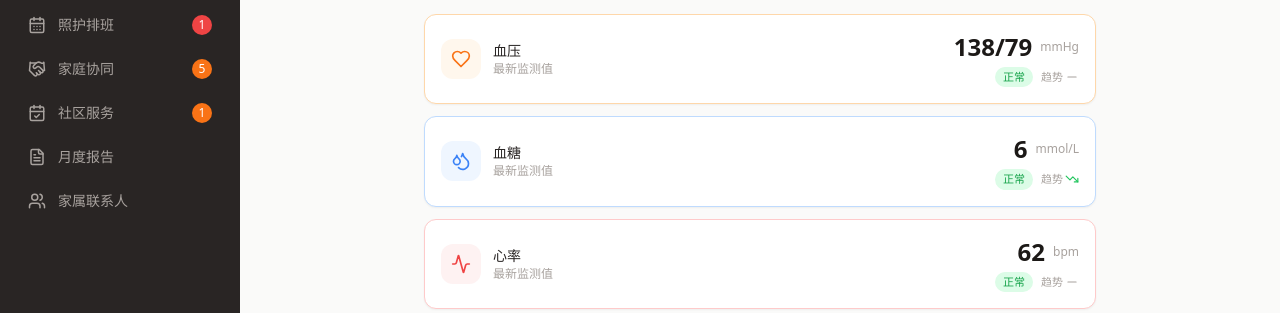
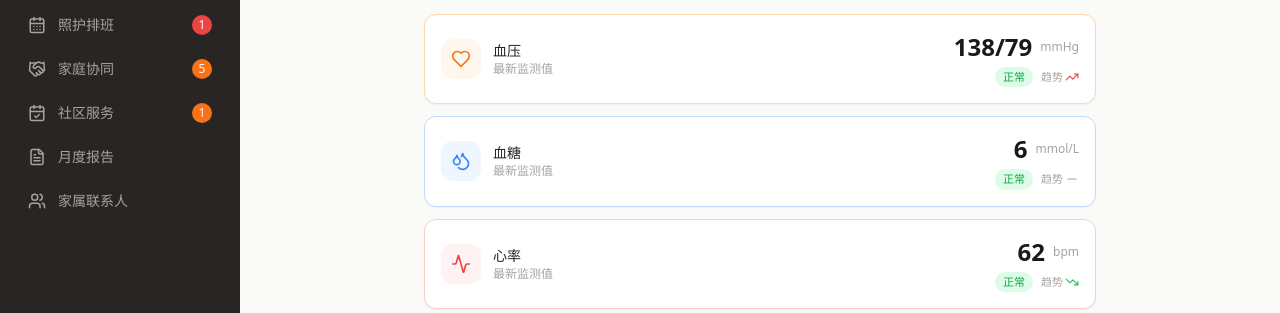
Before and after one commit to nineteen1026-pixel/lyt-2, a React (Vite) app: page /chronic-follow-up in a window 1280 px wide. Shown: the part 396-709 px from the top of the page. Built offline with nearby package versions, Linux system fonts and the light colour scheme.

Commit message:
.3981746827702544:fe393aef83332bf92217c84e2666623c_6a27c0022720ec2cc96d1efa.6a27c40a2720ec2cc96d1f6c.6a27c40ac66eb78830eafd2d:Trae CN.T(2026/6/9 15:43:06)

```diff
--- a/src/pages/ChronicFollowUp.tsx
+++ b/src/pages/ChronicFollowUp.tsx
@@ -105,11 +105,13 @@ const statusLabelMap: Record<string, { label: string; cls: string }> = {
   low: { label: '偏低', cls: 'bg-blue-100 text-blue-500' },
 }
 
-function getTrend(records: { value: number; date: string }[], count = 7): 'up' | 'down' | 'stable' {
-  const recent = records.slice(0, count)
+function getTrend(records: { value: number; date: string }[]): 'up' | 'down' | 'stable' {
+  const sorted = [...records].sort((a, b) => a.date.localeCompare(b.date))
+  const recent = sorted.slice(-14)
   if (recent.length < 3) return 'stable'
-  const firstHalf = recent.slice(0, Math.floor(recent.length / 2))
-  const secondHalf = recent.slice(Math.floor(recent.length / 2))
+  const half = Math.floor(recent.length / 2)
+  const firstHalf = recent.slice(0, half)
+  const secondHalf = recent.slice(half)
   const avgFirst = firstHalf.reduce((s, r) => s + r.value, 0) / firstHalf.length
   const avgSecond = secondHalf.reduce((s, r) => s + r.value, 0) / secondHalf.length
   const diff = avgSecond - avgFirst
@@ -177,8 +179,7 @@ export default function ChronicFollowUp() {
     for (const metric of chronicMetrics) {
       const records = healthRecords
         .filter(r => r.type === metric.type)
-        .sort((a, b) => `${b.date}${b.time}`.localeCompare(`${a.date}${a.time}`))
-        .slice(0, 14)
+        .map(r => ({ value: metric.type === 'bloodPressure' ? (r.systolic ?? r.value) : r.value, date: r.date }))
       result[metric.type] = getTrend(records)
     }
     return result
@@ -212,13 +213,16 @@ export default function ChronicFollowUp() {
   }, [followUpAppointments])
 
   const nextFollowUpDate = useMemo(() => {
-    const dates = chronicRecords
+    const today = new Date().toISOString().split('T')[0]
+    const appointmentDates = upcomingAppointments.map(a => a.scheduledDate)
+    const recordDates = chronicRecords
       .map(r => r.nextFollowUpDate)
-      .filter((d): d is string => !!d)
+      .filter((d): d is string => !!d && d >= today)
+    const allDates = [...appointmentDates, ...recordDates]
+      .filter(d => d >= today)
       .sort()
-      .reverse()
-    return dates[0] || null
-  }, [chronicRecords])
+    return allDates[0] || null
+  }, [chronicRecords, upcomingAppointments])
 
   const flowStatus = useMemo(() => {
     const hasActiveSuggestions = doctorSuggestions.some(s => s.isActive)
@@ -408,27 +412,37 @@ export default function ChronicFollowUp() {
               <ArrowRight size={16} className="text-warm-300" />
             </Link>
 
-            {nextFollowUpDate && (
-              <div className="rounded-xl bg-care-50 border border-care-200 p-4 animate-slide-up" style={{ animationDelay: '260ms' }}>
+            {nextFollowUpDate && (() => {
+              const today = new Date()
+              const target = new Date(nextFollowUpDate)
+              const daysLeft = Math.ceil((target.getTime() - today.getTime()) / (1000 * 60 * 60 * 24))
+              const hasScheduledAppointment = upcomingAppointments.some(a => a.scheduledDate === nextFollowUpDate)
+              const isUrgent = daysLeft >= 0 && daysLeft <= 3
+              return (
+                <div className={`rounded-xl border p-4 animate-slide-up ${isUrgent ? 'bg-red-50 border-red-200' : 'bg-care-50 border-care-200'}`} style={{ animationDelay: '260ms' }}>
                   <div className="flex items-center gap-2 mb-2">
-                  <CalendarClock size={16} className="text-care-600" />
-                  <span className="text-sm font-semibold text-care-700">下次复诊提醒</span>
+                    <CalendarClock size={16} className={isUrgent ? 'text-red-600' : 'text-care-600'} />
+                    <span className={`text-sm font-semibold ${isUrgent ? 'text-red-700' : 'text-care-700'}`}>下次复诊提醒</span>
+                    {isUrgent && (
+                      <span className="text-[11px] font-medium px-2 py-0.5 rounded-full bg-red-100 text-red-600">即将就诊</span>
+                    )}
                   </div>
-                <p className="text-lg font-bold text-care-800">{nextFollowUpDate}</p>
-                <p className="text-xs text-care-600 mt-1">
-                  {upcomingAppointments.length > 0
-                    ? `已预约${upcomingAppointments.length}次待就诊，请按时前往`
-                    : '请及时预约复诊'}
+                  <p className={`text-lg font-bold ${isUrgent ? 'text-red-800' : 'text-care-800'}`}>{nextFollowUpDate}</p>
+                  <p className={`text-xs mt-1 ${isUrgent ? 'text-red-600' : 'text-care-600'}`}>
+                    {daysLeft >= 0
+                      ? `距就诊还有${daysLeft}天${hasScheduledAppointment ? '，已预约请按时前往' : '，请尽快确认预约'}`
+                      : '复诊日期已过，请尽快联系医生'}
                   </p>
                   <button
                     onClick={() => setActiveTab('upcoming')}
-                  className="mt-2 inline-flex items-center gap-1 text-xs font-medium text-care-600 hover:text-care-700"
+                    className={`mt-2 inline-flex items-center gap-1 text-xs font-medium ${isUrgent ? 'text-red-600 hover:text-red-700' : 'text-care-600 hover:text-care-700'}`}
                   >
                     查看随访计划
                     <ArrowRight size={12} />
                   </button>
                 </div>
-            )}
+              )
+            })()}
 
             {chronicRecords.length > 0 && (
               <div className="rounded-xl bg-white shadow-sm border border-warm-200 p-4 animate-slide-up" style={{ animationDelay: '320ms' }}>
```
Lines whose indentation alone changed are shown as unchanged.
